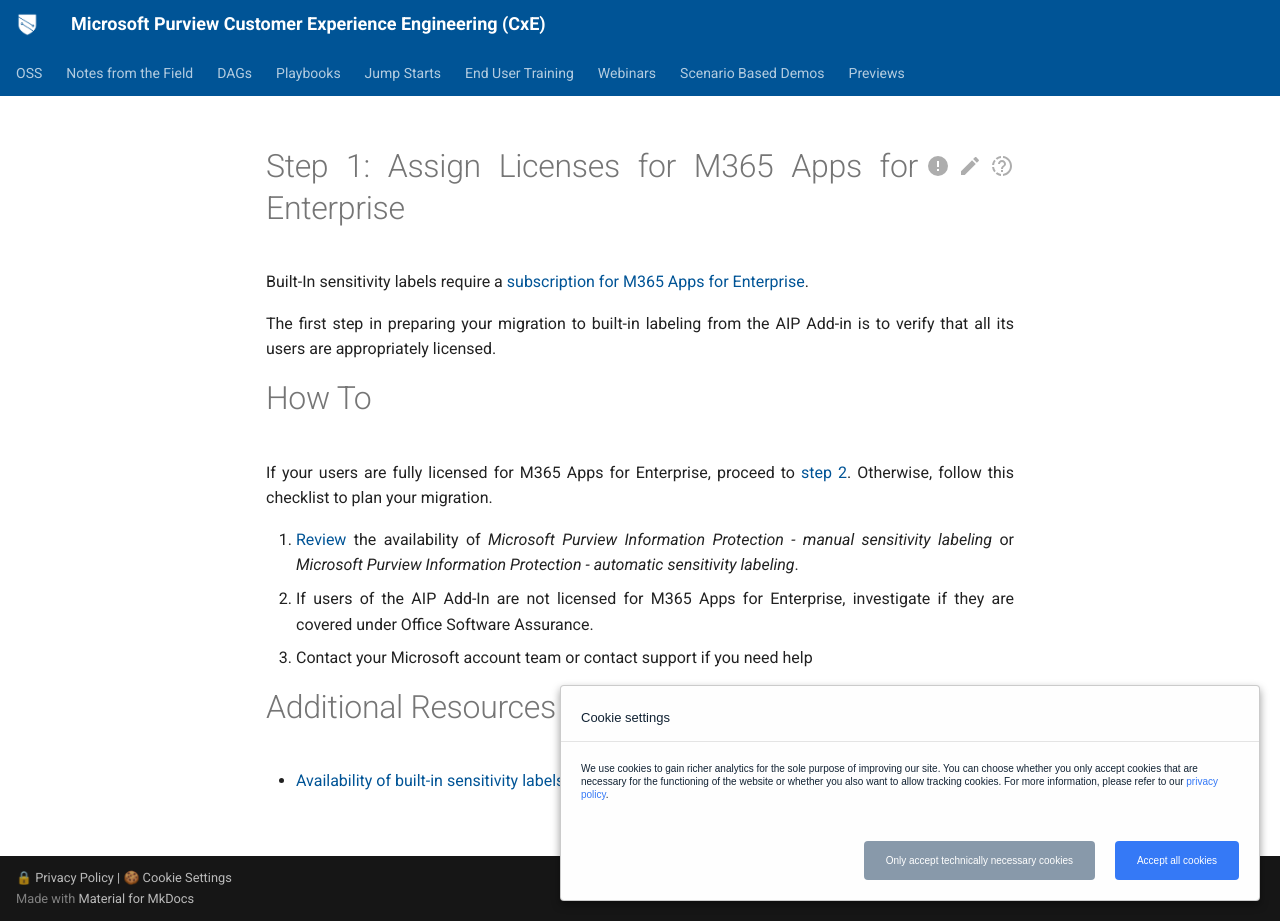
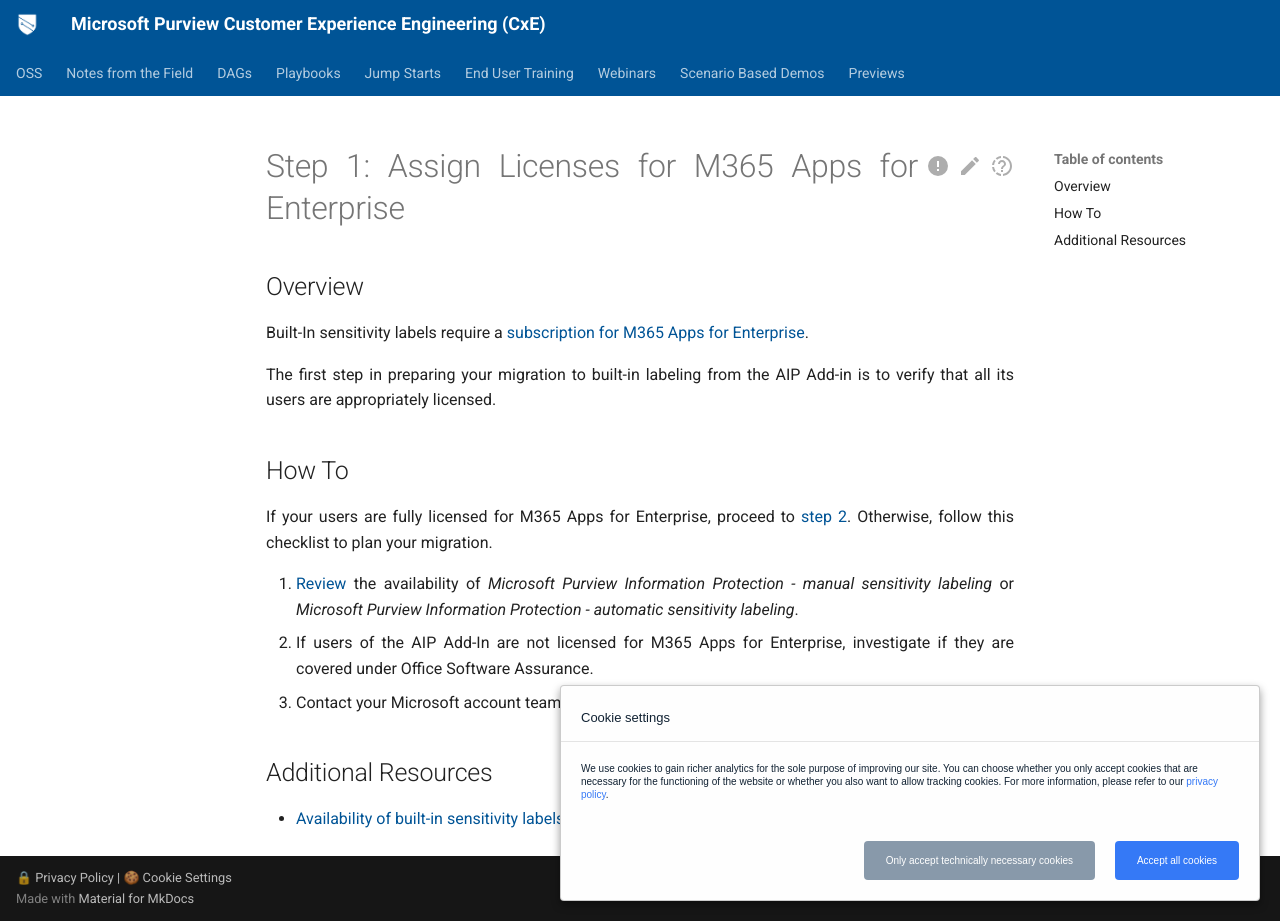
Before and after one commit to microsoft/ComplianceCxE, an MkDocs documentation site: the page built from docs/playbooks/AIP2MIP/AIP2MIPStep1.md, in a window 1280 px wide and 921 px high. Built offline with MkDocs 1.6.1 and Material for MkDocs 9.7.7, drawn with Linux system fonts in a browser that asks for light colours.

Commit message:
Update AIP2MIPStep1.md

```diff
--- a/docs/playbooks/AIP2MIP/AIP2MIPStep1.md
+++ b/docs/playbooks/AIP2MIP/AIP2MIPStep1.md
@@ -1,14 +1,15 @@
 # Step 1: Assign Licenses for M365 Apps for Enterprise
+## Overview
 Built-In sensitivity labels require a [subscription for M365 Apps for Enterprise](https://learn.microsoft.com/en-us/office365/servicedescriptions/office-applications-service-description/office-applications-service-description).
 
 The first step in preparing your migration to built-in labeling from the AIP Add-in is to verify that all its users are appropriately licensed.
 
-# How To
+## How To
 If your users are fully licensed for M365 Apps for Enterprise, proceed to [step 2](AIP2MIPStep2.md). Otherwise, follow this checklist to plan your migration.
 
 1. [Review](https://learn.microsoft.com/en-us/office365/servicedescriptions/office-applications-service-description/office-applications-service-description#feature-availability) the availability of *Microsoft Purview Information Protection - manual sensitivity labeling* or *Microsoft Purview Information Protection - automatic sensitivity labeling*.
 2. If users of the AIP Add-In are not licensed for M365 Apps for Enterprise, investigate if they are covered under Office Software Assurance.
 3. Contact your Microsoft account team or contact support if you need help
 
-# Additional Resources
+## Additional Resources
 - [Availability of built-in sensitivity labels across plans](https://learn.microsoft.com/en-us/office365/servicedescriptions/office-applications-service-description/office-applications-service-description#feature-availability)
```
